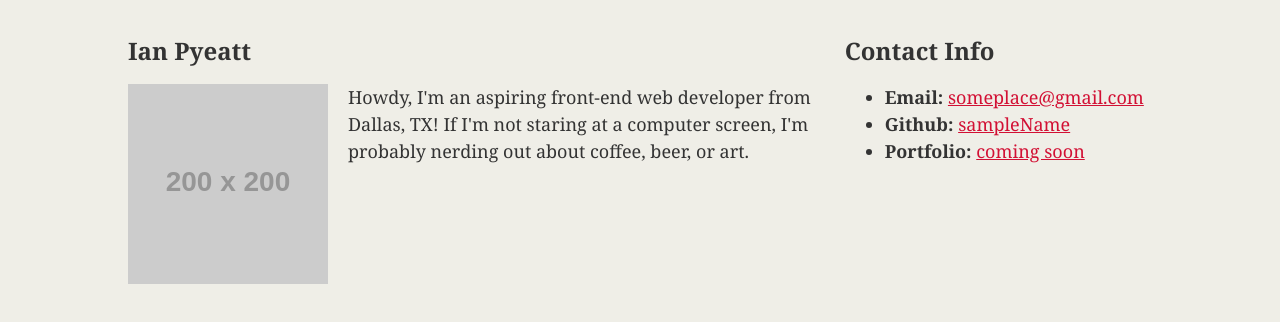
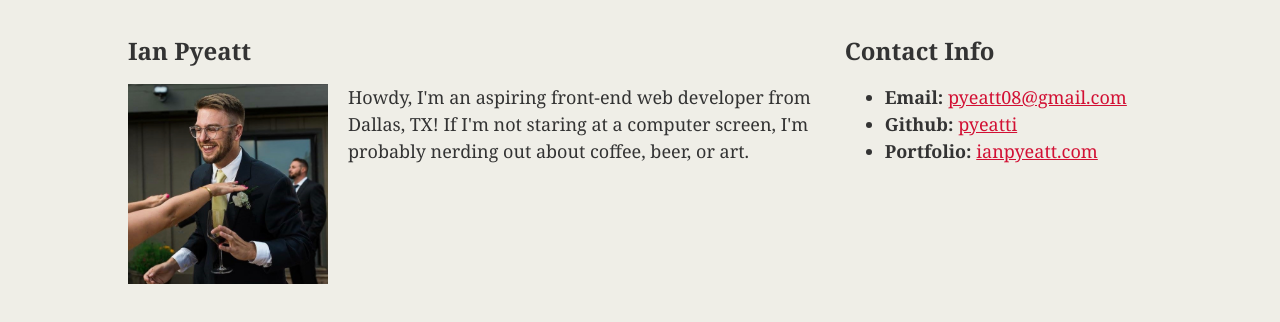
Before and after one commit to pyeatti/Portfolio, a plain HTML site: page index.html in a window 1280 px wide. Shown: the part 70-392 px from the top of the page. Drawn offline with Linux system fonts and the light colour scheme; placeholder pictures from the web are drawn by us.

Commit message:
added actual links and profile pic

```diff
--- a/index.html
+++ b/index.html
@@ -21,7 +21,7 @@
     <section id="main-bio">
 
       <h2>Ian Pyeatt</h2>
-      <img src="http://placehold.it/200x200" alt="Your Image" id="bio-image">
+      <img src="IMG_1138.jpg" alt="Your Image" id="bio-image">
       <p>Howdy, I'm an aspiring front-end web developer from Dallas, TX! If I'm not staring
         at a computer screen, I'm probably nerding out about coffee, beer, or art.
       </p>
@@ -33,9 +33,9 @@
       <h2>Contact Info</h2>
 
       <ul>
-        <li><strong>Email:</strong> <a href="#">someplace@gmail.com</a></li>
-        <li><strong>Github:</strong> <a href="#">sampleName</a></li>
-        <li><strong>Portfolio:</strong> <a href="#">coming soon</a></li>
+        <li><strong>Email:</strong> <a href="mailto: pyeatt08@gmail.com">pyeatt08@gmail.com</a></li>
+        <li><strong>Github:</strong> <a href="#">pyeatti</a></li>
+        <li><strong>Portfolio:</strong> <a href="https://www.ianpyeatt.com">ianpyeatt.com</a></li>
       </ul>
 
     </section>
```
Also changed, not shown: IMG_1138.jpg (added).
